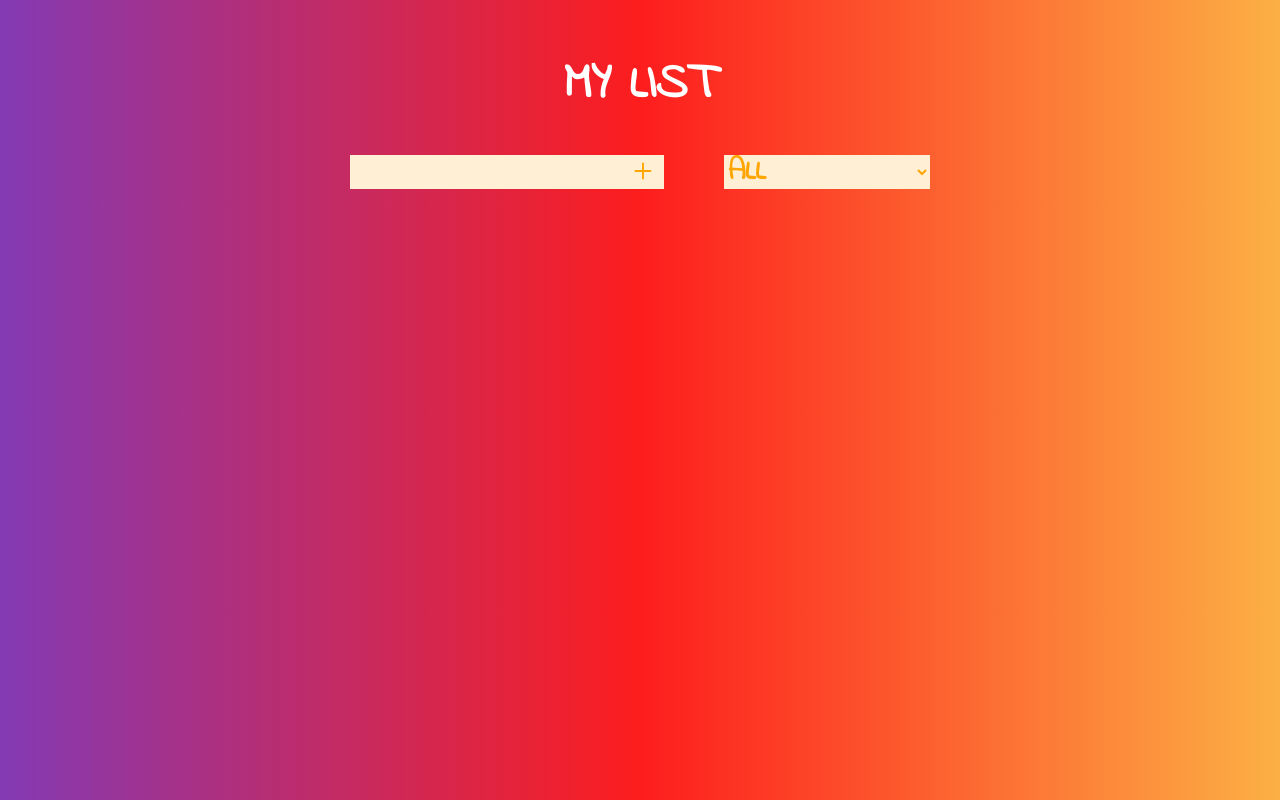
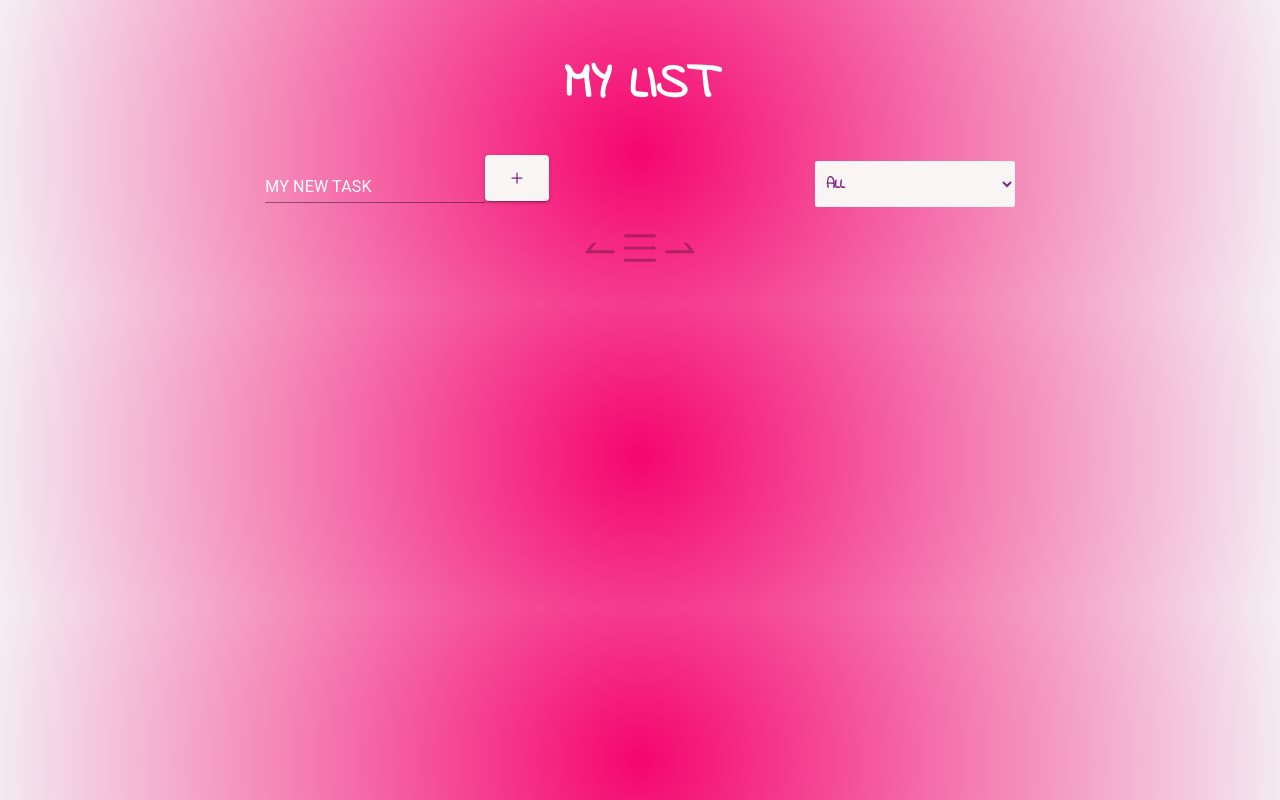
Before and after one commit to Lobana-sky/ToDoList, a React (Create React App) app in the folder todo/: page / in a window 1280 px wide. Built offline with nearby package versions, Linux system fonts and the light colour scheme.

Commit message:
style change

```diff
--- a/todo/package.json
+++ b/todo/package.json
@@ -4,6 +4,7 @@
   "private": true,
   "homepage": "http://Lobana-sky.github.io/ToDoList",
   "dependencies": {
+    "@material-ui/core": "^4.11.0",
     "@testing-library/jest-dom": "^5.11.4",
     "@testing-library/react": "^11.1.0",
     "@testing-library/user-event": "^12.1.10",
--- a/todo/src/App.css
+++ b/todo/src/App.css
@@ -1,15 +1,9 @@
-/* .App{
-  display: flex;
-  flex-direction: column;
-  align-items: center;
-
-} */
 body{
   font-family: 'Amatic SC', cursive;
   font-family: 'Indie Flower', cursive;
   text-transform: uppercase;
-  background: rgb(131,58,180);
-  background: linear-gradient(90deg, rgba(131,58,180,1) 0%, rgba(253,29,29,1) 50%, rgba(252,176,69,1) 100%);
+  background: rgb(245,6,111);
+background: radial-gradient(circle, rgba(245,6,111,1) 0%, rgba(244,239,244,1) 100%);
 }
 header{
   color:white;
@@ -18,15 +12,15 @@ header{
 }
 header h1{
   font-size: 50px;
+  text-align: center;
 }
 
-form{
-  display: flex;
-  justify-content: center;
-  align-items: center;
-  justify-items: center;
+.MuiPaper-root{
+  background-color: initial !important;
 }
-
+.MuiPaper-elevation1 {
+   box-shadow: initial !important;
+}
 
 .todo{
   display: flex;
@@ -37,21 +31,19 @@ form{
 
 }
 .check-btn{
-  background-color: green;
+  color: rgb(41, 129, 113) !important;
 
 }
 .trash-btn,.check-btn{
-  color:white;
-  height: 34px;
-  font-size: 30px;
+  height: 40px;
 }
 .trash-btn{
-  background-color: red;
+  color: rgb(122, 8, 117) !important;
 
 }
 
 .todo-item{
-color: black;
+  color: rgb(122, 8, 117)  !important;
 background-color: aliceblue;
 font-size: 25px;
 height: 32px;
@@ -59,26 +51,49 @@ width: 200px;
 padding-left: 0.5em;
 }
 
+.list-icon-section{
+text-align: center;
+color:#fdf9fd !important;
+font-size: 40px;
+opacity: 0.3;
+}
+.MuiFormLabel-root {
+color:white !important;
+}
+
 .completed{
   text-decoration: line-through;
-  color: green;
+  color: rgb(41, 129, 113) !important;
 }
 
 .todo-button ,.filter-todo{
-  color:orange;
-  height: 34px;
-  background-color: papayawhip;
-  font-size: 30px;
+  color:#802580 !important;
+  height: 46px;
+  background-color: rgb(250, 245, 245) !important;
+  margin-bottom: 1em;
+  font-weight: 800;
 }
+.MuiButton-label {
+font-size: 20px;
+}
+
 .todo-input{
   padding-left: 0.5em;
-  color:rgb(63, 45, 13);
-  height: 32px;
-  background-color: papayawhip;
+  color:rgb(221, 146, 17);
   font-size: 25px;
+  margin-bottom: 1em !important;
+
+}
+.MuiInputBase-input{
+  color: white !important;
+  text-transform: uppercase;
 }
 .filter-todo{
-  margin-left: 2em;
+  border-radius: 0.15em;
+  font-size: 15px;
+  min-width: 200px;
+  padding-left: 0.5em;
+
 }
 
 .filter-todo,.todo-button ,.filter-todo,.todo-input,.trash-btn,.check-btn
--- a/todo/src/App.js
+++ b/todo/src/App.js
@@ -1,5 +1,9 @@
 import React ,{ useState,useEffect } from "react";
 import './App.css';
+import {Grid,Paper} from '@material-ui/core';
+import {AiOutlineSwapLeft,AiOutlineSwapRight,AiOutlineMenu} from 'react-icons/ai';
+
+
 
 //importing components
 import Form from "./components/Form";
@@ -49,14 +53,35 @@ default:
     ,[status,toDos]);
 
   return (
-    <div>
-        <header>
+      <Grid container >
+        <Grid item xs={12}>
+          <Paper>
+          <header>
           <h1>My List</h1>
-        </header>
-        <Form setStatus={setStatus} setInputText={setInputText} setToDos={setToDos} toDos={toDos} inputText={inputText}/>
-        <ToDoList filteredToDos={filteredToDos} setToDos={setToDos} toDos={toDos}/>
+          </header>
+          </Paper>
+        </Grid>
+        <Grid item xs={12}>
+          <Paper  >
+          <Form setStatus={setStatus} setInputText={setInputText} setToDos={setToDos} toDos={toDos} inputText={inputText}/>
+          </Paper>
+        </Grid>
+        <Grid item xs={12} className="list-icon-section">
+          <Paper>
+         <AiOutlineSwapLeft/>
+         <AiOutlineMenu/>
 
-    </div>
+         <AiOutlineSwapRight/>
+          </Paper>
+        </Grid>
+
+        <Grid item xs={12}>
+          <Paper>
+          <ToDoList filteredToDos={filteredToDos} setToDos={setToDos} toDos={toDos}/>
+          </Paper>
+        </Grid>
+
+      </Grid>
   );
 }
 
--- a/todo/src/components/Form.jsx
+++ b/todo/src/components/Form.jsx
@@ -1,8 +1,8 @@
 import React from 'react';
 import { BsPlus } from 'react-icons/bs';
+import {Button,TextField,Grid,Paper} from '@material-ui/core';
+
 import '../App.css';
-
-
 
 const Form = ({setStatus,setInputText,setToDos,toDos,inputText}) => {
     const inputTextHandler=(e)=>{
@@ -20,15 +20,30 @@ const Form = ({setStatus,setInputText,setToDos,toDos,inputText}) => {
         setStatus(e.target.value);
     }
     return(
-        <form>
-            <input
-            value={inputText} //clear textbox to be ready to the next to do
+        <form >
+            <Grid  container
+            direction="row"
+            justify="space-evenly"
+            alignItems="center"
+            >
+                <Grid item>
+                <Paper>
+                <TextField value={inputText} //clear textbox to be ready to the next to do
                     onChange={inputTextHandler}
                     type="text"
-            className="todo-input"/>
-            <button className="todo-button" type="submit" onClick={submitToDoHandler}>
+                    className="todo-input"
+                    id="standard-basic"
+                    label="My new task"
+                    variant="standard" />
+
+                <Button variant="contained" color="secondary" className="todo-button" type="submit" onClick={submitToDoHandler}>
                     <BsPlus/>
-            </button>
+                    </Button>
+                </Paper>
+                </Grid>
+
+                <Grid item>
+                <Paper>
                 <div className="select">
                         <select onChange={statusHandler} name="todo" className="filter-todo">
                             <option value="ALL">All</option>
@@ -36,6 +51,15 @@ const Form = ({setStatus,setInputText,setToDos,toDos,inputText}) => {
                             <option value="UNCOMPLETED">uncompleted</option>
                         </select>
                     </div>
+                </Paper>
+                </Grid>
+
+            </Grid>
+
+
+
+
+
         </form>
     );
 }
--- a/todo/src/components/ToDo.jsx
+++ b/todo/src/components/ToDo.jsx
@@ -1,5 +1,7 @@
 import React from 'react';
 import {BsFillTrashFill,BsCheckCircle} from 'react-icons/bs';
+import {Button} from '@material-ui/core';
+
 
 const ToDo =({text,todo,setToDos,toDos})=>{
     const deleteHandler=()=>{
@@ -20,8 +22,8 @@ const ToDo =({text,todo,setToDos,toDos})=>{
     return(
         <div className="todo">
             <li className={`todo-item ${todo.completed ?"completed":""}`}>{text}</li>
-            <button onClick={completeHandler} className="check-btn"><BsCheckCircle/></button>
-            <button onClick={deleteHandler} className="trash-btn"><BsFillTrashFill/></button>
+            <Button onClick={completeHandler} className="check-btn"><BsCheckCircle/></Button>
+            <Button onClick={deleteHandler} className="trash-btn"><BsFillTrashFill/></Button>
         </div>
         );
     }
```
Also changed, not shown: 1 other file (tests, documents, lock files or other folders). Lines whose indentation alone changed are shown as unchanged.
